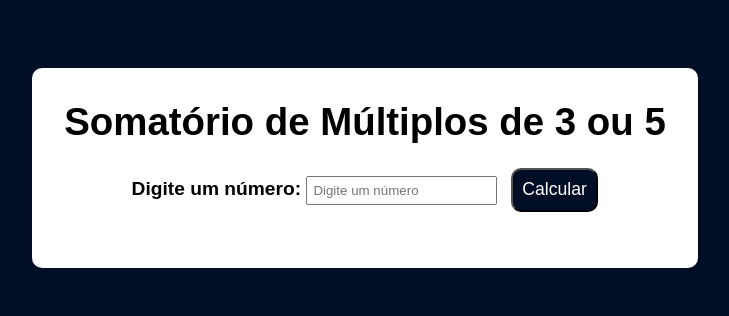
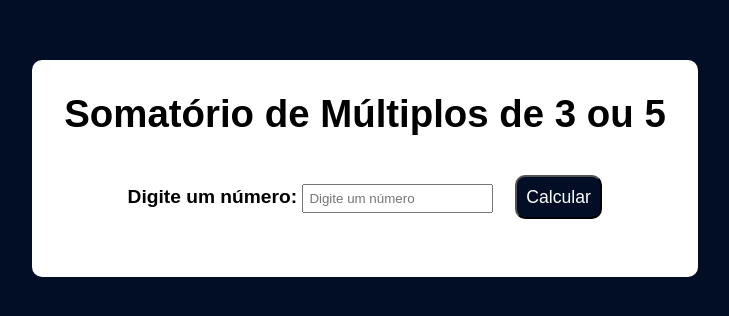
Before and after one commit to jordanferreiraa/desafio-escribo, a plain HTML site: page index.html in a window 1280 px wide. Shown: the part 232-548 px from the top of the page, without its empty margins (275-1004 px from the left). Drawn offline with Linux system fonts and the light colour scheme.

Commit message:
style: update

```diff
--- a/css/style.css
+++ b/css/style.css
@@ -20,15 +20,20 @@ body {
   text-align: center;
   background-color: white;
   border-radius: 10px;
-  padding: 2rem 2rem 2rem 2rem;
+  padding: 2rem;
+}
+
+h1 {
+  margin-bottom: 2rem;
 }
 
 input {
   padding: 5px;
-  margin: 2rem .5rem auto auto;
+  margin: 1rem 0 .5rem 0;
 }
 
 button {
+  margin-left: 1rem;
   padding: .6rem;
   cursor: pointer;
   background-color: #020e26;
```
